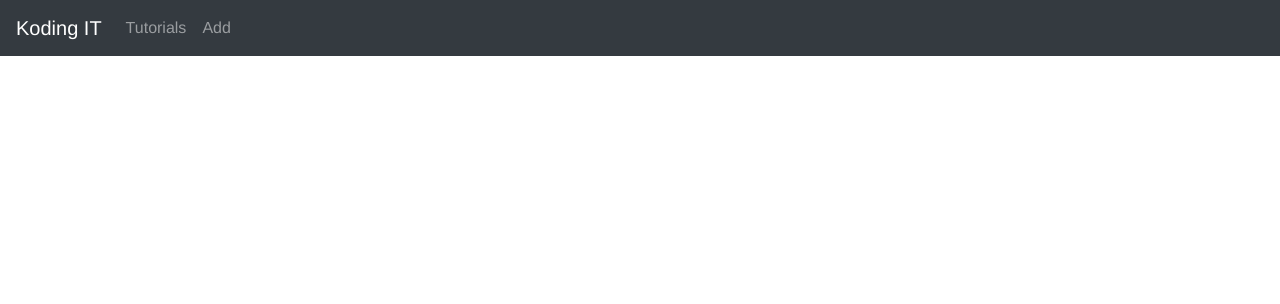
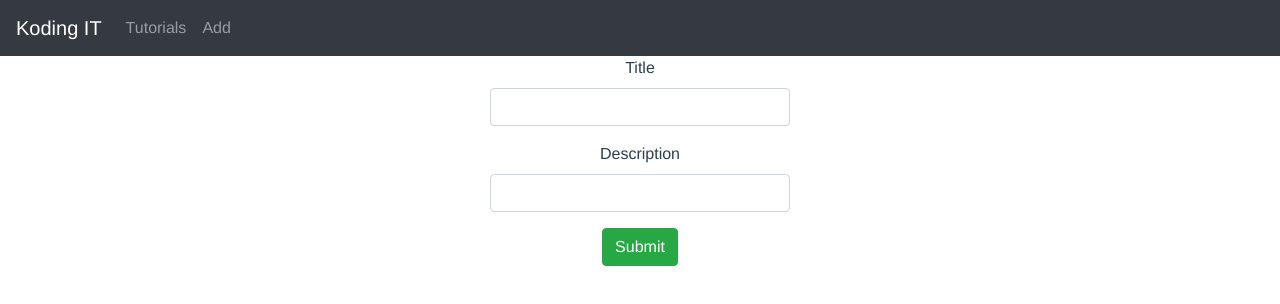
Before and after one commit to ahmarulabdi/blog-vue-nodejs-frontend, a Vue app: page /add in a window 1280 px wide. Shown: the top 304 px of the page. Built offline with nearby package versions, Linux system fonts and the light colour scheme; the HTML template or start-up script is replaced by a standard one.

Commit message:
adding create tutorial

```diff
--- /dev/null
+++ b/src/components/AddTutorial.vue
@@ -0,0 +1,79 @@
+<template>
+    <div class="submit-form">
+        <div v-if="!submited">
+            <div class="form-group">
+                <label for="title">Title</label>
+                <input
+                        type="text"
+                        class="form-control"
+                        id="title"
+                        required
+                        v-model="tutorial.title"
+                        name="title"
+                >
+            </div>
+            <div class="form-group">
+                <label for="description">Description</label>
+                <input
+                        class="form-control"
+                        type="text"
+                        id="description"
+                        required
+                        v-model="tutorial.description"
+                        name="description"
+                >
+            </div>
+            <button @click="saveTutorial" class="btn btn-success">Submit</button>
+        </div>
+        <div v-else>
+            <h4>You submitted successfully!</h4>
+            <button class="btn btn-success" @click="addTutorial">Add</button>
+        </div>
+    </div>
+</template>
+
+<script>
+    import TutorialDataService from '../services/TutorialDataService'
+
+    export default {
+        name: 'AddTutorial',
+        data() {
+            return {
+                tutorial: {
+                    title: null,
+                    description: '',
+                    published: false
+                },
+                submited: false
+            }
+        },
+        methods: {
+            saveTutorial() {
+                let data = {
+                    title: this.tutorial.title,
+                    description: this.tutorial.description
+                }
+
+                TutorialDataService.create(data)
+                    .then(response => {
+                        this.tutorial.id = response.data.id
+                        console.log(response.data)
+                        this.submited = true
+                    }).catch(e => {
+                    console.log(e)
+                })
+            },
+
+            addTutorial() {
+                this.submited = false
+                this.tutorial = {}
+            }
+        }
+    }
+</script>
+<style>
+    .submit-form {
+        max-width: 300px;
+        margin: auto;
+    }
+</style>
--- a/src/router.js
+++ b/src/router.js
@@ -7,17 +7,6 @@ export default new Router({
     mode: "history",
     routes: [
         {
-            path: "/",
-            alias: "/tutorials",
-            name: "tutorials",
-            component: () => import("./components/TutorialsList")
-        },
-        {
-            path: "/tutorials/:id",
-            name: "tutorial-details",
-            component: () => import("./components/Tutorial")
-        },
-        {
             path: "/add",
             name: "add",
             component: () => import("./components/AddTutorial")
```
